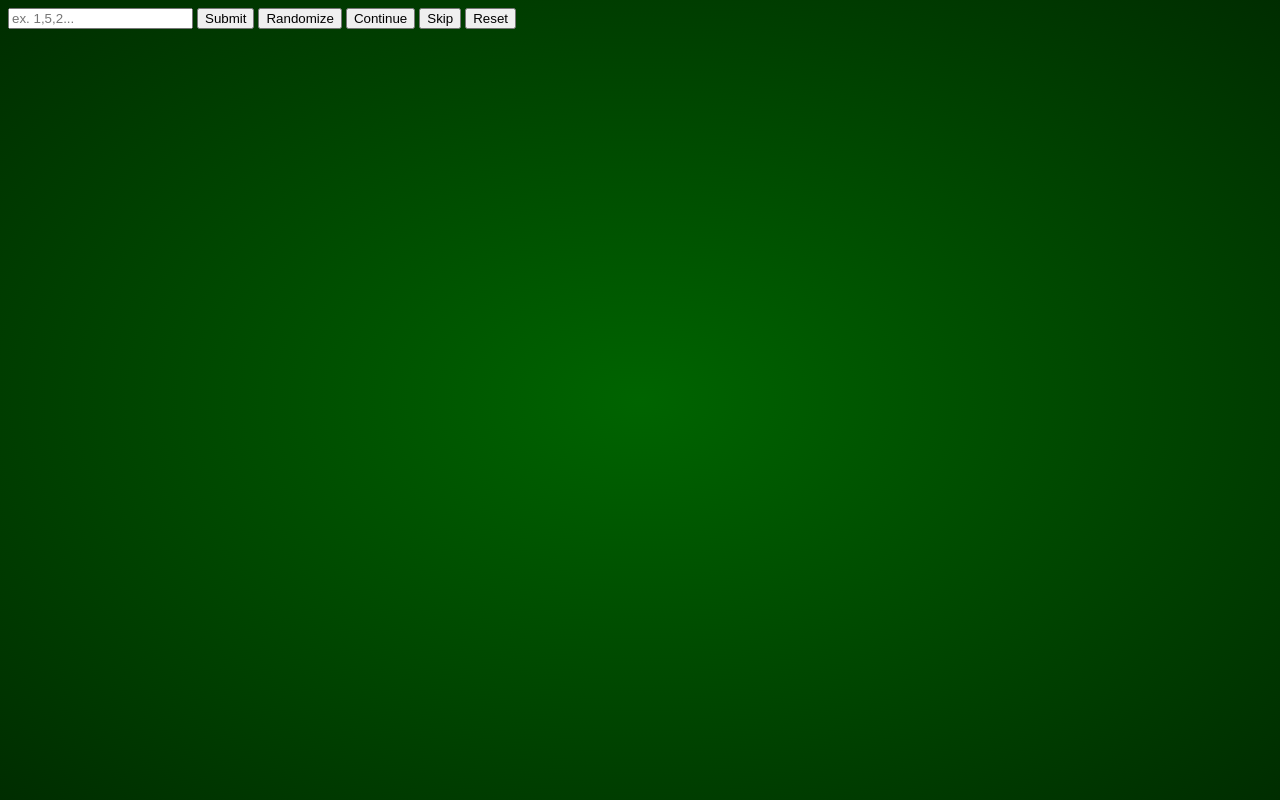
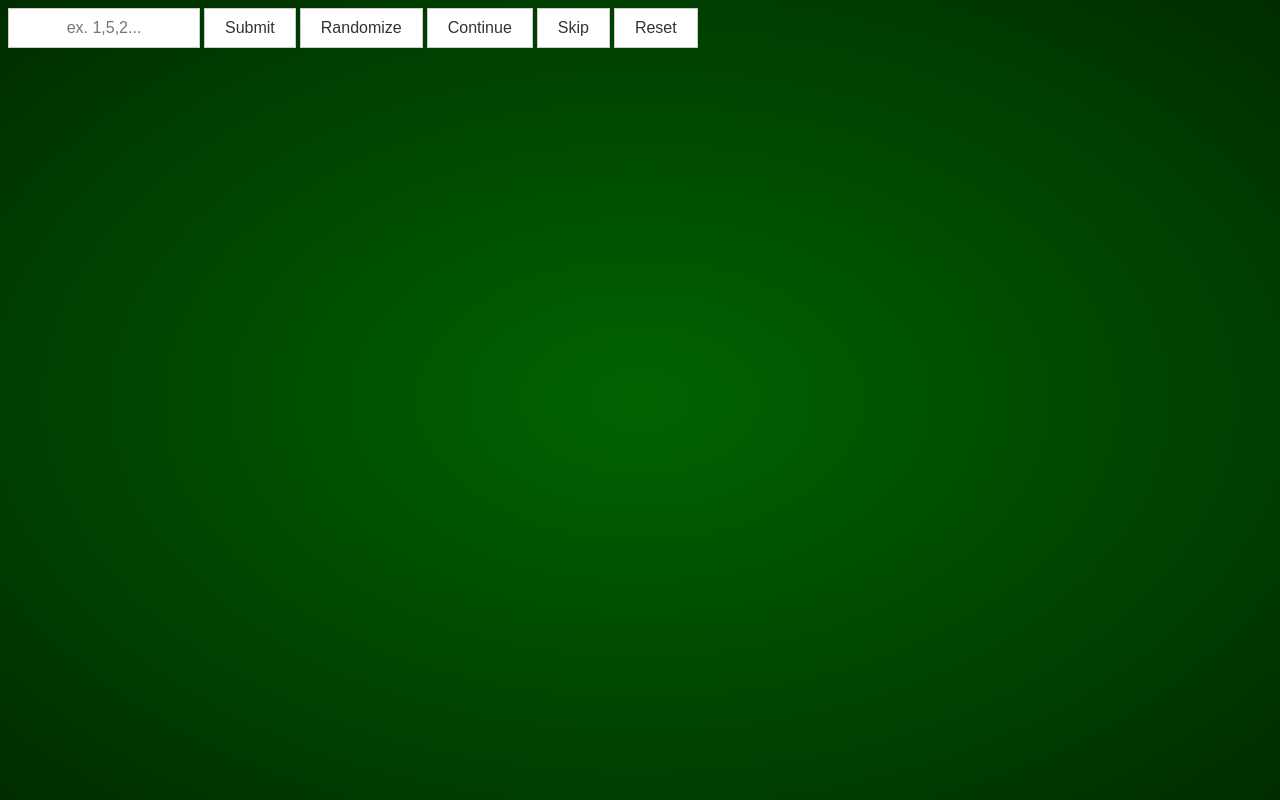
Before and after one commit to JackForsman/Bulgarisk-patiens, a plain HTML site: page index.html in a window 1280 px wide. Drawn offline with Linux system fonts and the light colour scheme.

Commit message:
Update style.css

```diff
--- a/style.css
+++ b/style.css
@@ -1,3 +1,39 @@
+#lista {
+    max-width: 150px;
+}
+
+p {
+    padding: 10px;
+    font-size: 16px;
+    border: 1px solid transparent;
+    background-color: transparent;
+    color: #333;
+    transition: background-color 0.3s ease;
+    max-width: 500px;
+  }
+
+  p.highlight {
+    background-color: #f5f5f5;
+    border: 1px solid #ccc;
+  }
+
+.button {
+    display: inline-block;
+    padding: 10px 20px;
+    font-size: 16px;
+    border: 1px solid #ccc;
+    background-color: white;
+    color: #333;
+    text-decoration: none;
+    text-align: center;
+    cursor: pointer;
+    transition: background-color 0.3s ease;
+  }
+
+  .button:hover {
+    background-color: lightgray;
+  }
+
 body {
     background: radial-gradient(rgb(0, 100, 0), rgb(0, 45, 0));
     background-attachment: fixed;
```
